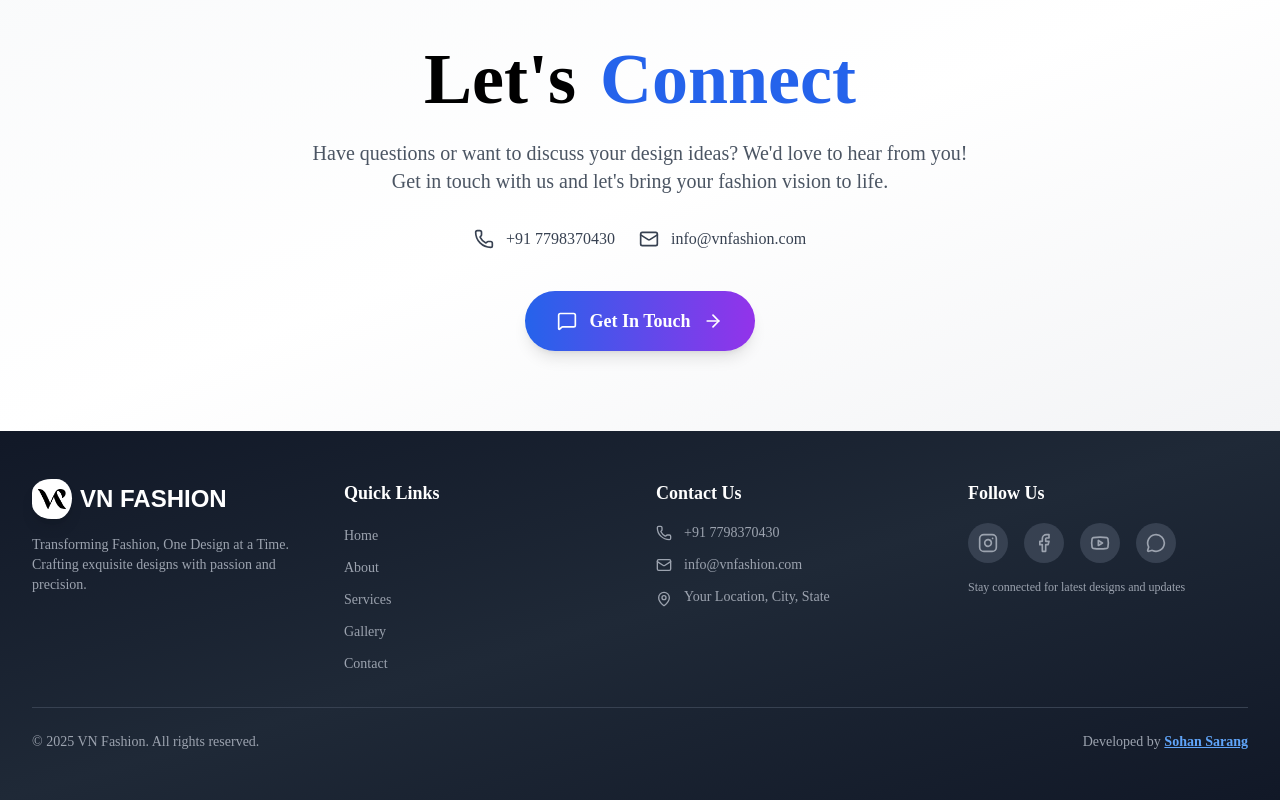
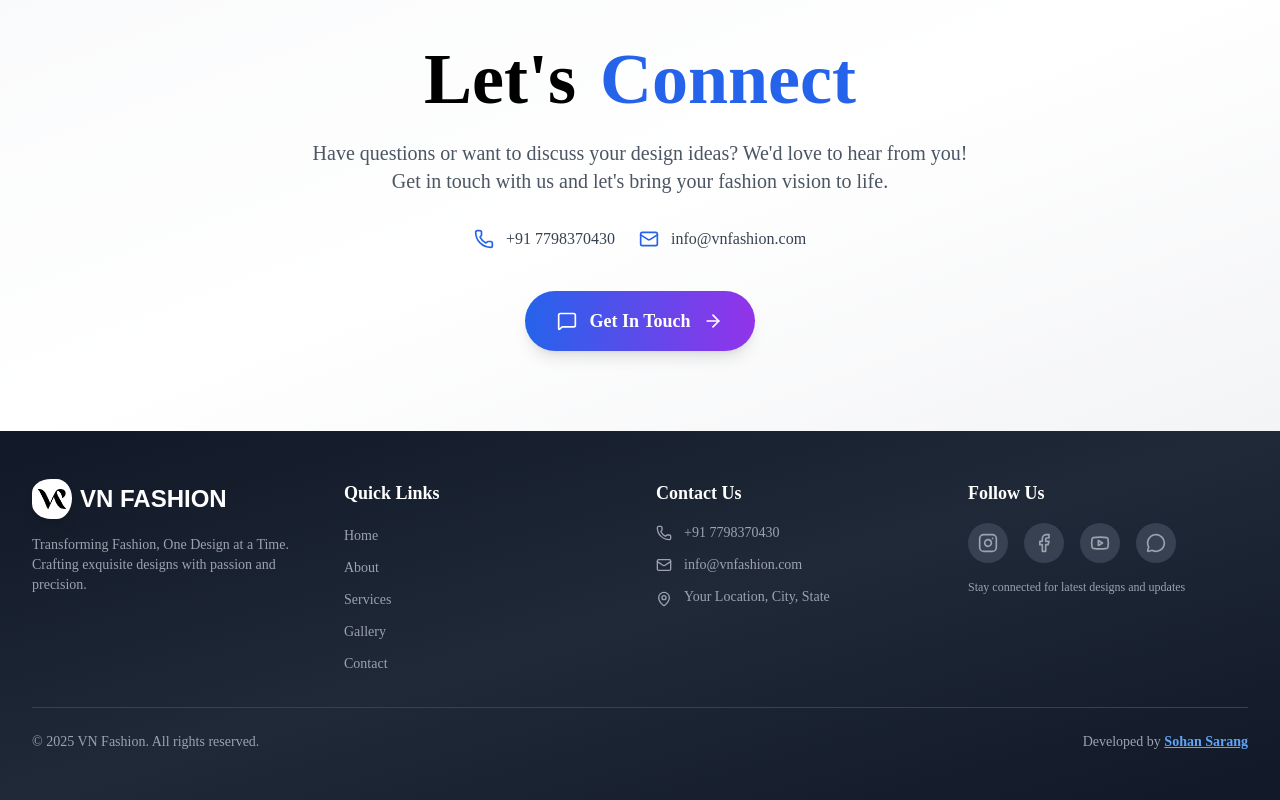
Before and after one commit to DcoderSohan/VN-Fashion, a React (Vite) app in the folder frontend/: page / in a window 1280 px wide. Shown: the part 4507-5307 px from the top of the page. Built offline with nearby package versions, Linux system fonts and the light colour scheme; a web font is replaced by a local one.

Commit message:
Fix duplicate className in Contact.jsx, update vercel.json for proper SPA routing, and add favicon.ico

```diff
--- a/frontend/index.html
+++ b/frontend/index.html
@@ -2,6 +2,7 @@
 <html lang="en">
   <head>
     <meta charset="UTF-8" />
+    <link rel="icon" type="image/x-icon" href="/favicon.ico" />
     <link rel="icon" type="image/png" sizes="32x32" href="/VN.png" />
     <link rel="icon" type="image/png" sizes="16x16" href="/VN.png" />
     <link rel="apple-touch-icon" href="/VN.png" />
--- a/frontend/src/Components/Contact/Contact.jsx
+++ b/frontend/src/Components/Contact/Contact.jsx
@@ -31,13 +31,13 @@ const Contact = () => {
         {/* Quick Contact Info */}
         <div className="flex flex-col sm:flex-row flex-wrap justify-center gap-4 sm:gap-6 mb-8 sm:mb-10">
           <div className="flex items-center gap-2 sm:gap-3 text-gray-700">
-            <Phone className="text-blue-600" size={18} className="sm:w-5 sm:h-5 flex-shrink-0" />
+            <Phone className="text-blue-600 sm:w-5 sm:h-5 flex-shrink-0" size={18} />
             <a href="tel:+917798370430" className="font-medium text-sm sm:text-base hover:text-blue-600 transition-colors">
               +91 7798370430
             </a>
           </div>
           <div className="flex items-center gap-2 sm:gap-3 text-gray-700">
-            <Mail className="text-blue-600" size={18} className="sm:w-5 sm:h-5 flex-shrink-0" />
+            <Mail className="text-blue-600 sm:w-5 sm:h-5 flex-shrink-0" size={18} />
             <a href="mailto:info@vnfashion.com" className="font-medium text-sm sm:text-base hover:text-blue-600 transition-colors break-all">
               info@vnfashion.com
             </a>
```
Also changed, not shown: frontend/vercel.json, 1 other file (tests, documents, lock files or other folders).
